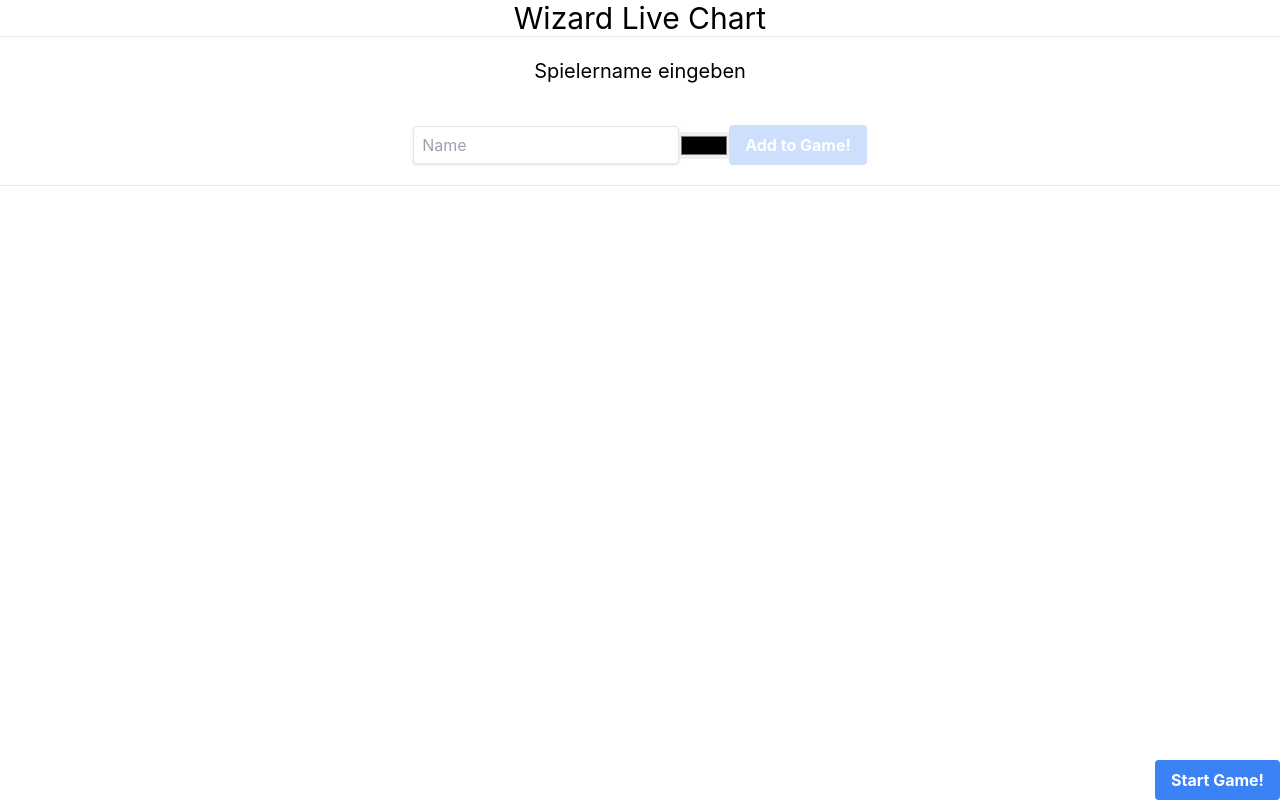
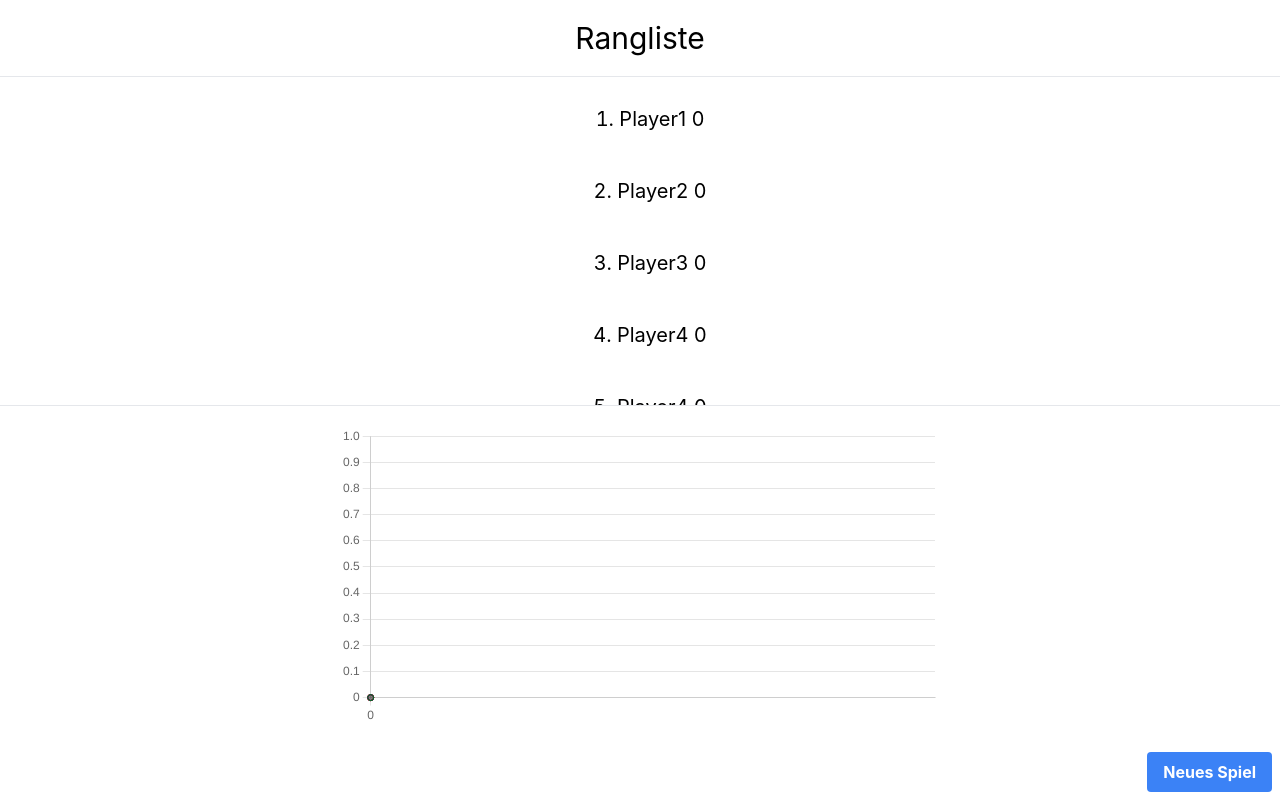
Before and after one commit to TomEngelmann/livechart, a React (Create React App) app: page / in a window 1280 px wide. Built offline with nearby package versions, Linux system fonts and the light colour scheme.

Commit message:
feat(#2): Endscreen

```diff
--- a/src/App.tsx
+++ b/src/App.tsx
@@ -25,7 +25,7 @@ interface PlayerPrediction {
 
 interface Players extends Array<Player> {}
 function App() {
-  const [gameMode, setGameMode] = React.useState("preGame");
+  const [gameMode, setGameMode] = React.useState("end");
   const [predictMode, setPredictMode] = React.useState(true);
   const [round, setRound] = React.useState(1);
   const [players, setPlayers] = React.useState<Players>([
@@ -43,6 +43,18 @@ function App() {
     },
     {
       name: "Player3",
+      points: 0,
+      history: [0],
+      color: "red",
+    },
+    {
+      name: "Player4",
+      points: 0,
+      history: [0],
+      color: "red",
+    },
+    {
+      name: "Player4",
       points: 0,
       history: [0],
       color: "red",
@@ -134,7 +146,7 @@ function App() {
             <div className="col-span-2"></div>
             <div className="col-span-8">
               {<Chart totalRounds={totalRounds} playerSet={players} />}
-              <div className="w-full grid grid-cols-2 gap-5">
+              <div className="w-full grid md:grid-cols-2 lg:grid-cols-3 gap-5 sm:grid-cols-1 maxH">
                 {players.map((item: Player) => {
                   return (
                     <PlayerCard
@@ -170,7 +182,7 @@ function App() {
                     nextRound();
                   }}
                 >
-                  Next round
+                  {round < totalRounds ? "Next round" : "Finish"}
                 </button>
               )}
             </div>
--- a/src/components/Chart.tsx
+++ b/src/components/Chart.tsx
@@ -37,11 +37,14 @@ interface ChartProps {
 }
 
 export default function Chart({ playerSet, totalRounds }: ChartProps) {
+  const [fullScreen, setFullScreen] = React.useState(false);
   let labels = [];
   for (let i = 0; i <= totalRounds; i++) {
     labels.push(i);
   }
   const options: ChartOptions<"line"> = {
+    maintainAspectRatio: true,
+
     responsive: true,
     plugins: {
       legend: {
@@ -71,5 +74,16 @@ export default function Chart({ playerSet, totalRounds }: ChartProps) {
       };
     }),
   };
-  return <Line options={options} data={data} className="w-full" />;
+  return (
+    <div
+      className={fullScreen ? "full w-full" : ""}
+      onClick={() => {
+        setFullScreen((prev) => !prev);
+      }}
+    >
+      <div className={fullScreen ? "content" : ""}>
+        <Line options={options} data={data} />
+      </div>
+    </div>
+  );
 }
--- a/src/components/FinishScreen.tsx
+++ b/src/components/FinishScreen.tsx
@@ -1,3 +1,5 @@
+import Chart from "./Chart";
+
 export interface Player {
   name: string;
   points: number;
@@ -17,7 +19,10 @@ export default function FinishScreen({ players, newGame }: FinishProps) {
         <div className="w-screen h-screen">
           <h1 className="text-3xl text-center p-5">Rangliste</h1>
           <hr />
-          <ol className="pl-5 mt-2 space-y-1 list-decimal list-inside">
+          <ol
+            className="pl-5 mt-2 space-y-1 list-decimal list-inside maxH"
+            style={{ maxHeight: "40vh" }}
+          >
             {Object.values(players).map((item) => (
               <li key={item.name} className="text-xl text-center p-5">
                 {item.name} {item.points}
@@ -25,7 +30,18 @@ export default function FinishScreen({ players, newGame }: FinishProps) {
             ))}
           </ol>
           <hr />
-
+          <div className="w-full grid grid-cols-12">
+            <div className="col-span-3  w-50"></div>
+            <div className="col-span-6 flex flex-col flex-start p-5  maxH">
+              {
+                <Chart
+                  totalRounds={players[0].history.length - 1}
+                  playerSet={players}
+                />
+              }
+            </div>
+            <div className="col-span-3"></div>
+          </div>
           <div className="absolute bottom-0 right-0">
             {/*
                 <button
--- a/src/components/PreGame.tsx
+++ b/src/components/PreGame.tsx
@@ -11,7 +11,6 @@ interface PreGameProps {
   setGamePlayers: (input: Players) => void;
 }
 export default function PreGame({ setGamePlayers }: PreGameProps) {
-  const [names, setNames] = React.useState<string[]>([]);
   const [playerObject, setPlayerObject] = React.useState<Player>({
     name: "",
     points: 0,
@@ -88,7 +87,7 @@ export default function PreGame({ setGamePlayers }: PreGameProps) {
         <hr />
         <div className="w-full grid grid-cols-12">
           <div className="col-span-3"></div>
-          <div className="col-span-6 flex flex-col flex-start p-5 ">
+          <div className="col-span-6 flex flex-col flex-start p-5  maxH">
             {player.map((item) => {
               return (
                 <div
@@ -105,7 +104,8 @@ export default function PreGame({ setGamePlayers }: PreGameProps) {
       </div>
 
       <button
-        className="bg-blue-500 hover:bg-blue-500 text-white font-bold py-2 px-4 rounded absolute bottom-0 right-0"
+        className="bg-blue-500 hover:bg-blue-500 text-white font-bold py-2 px-4 rounded absolute bottom-0 right-0 disabled:opacity-50"
+        disabled={60 % player.length !== 0 || player.length < 3}
         onClick={() => {
           setGamePlayers(player);
         }}
--- a/src/index.css
+++ b/src/index.css
@@ -14,3 +14,26 @@ code {
   font-family: source-code-pro, Menlo, Monaco, Consolas, "Courier New",
     monospace;
 }
+.full {
+  position: fixed; /* Stay in place */
+  z-index: 1; /* Sit on top */
+  left: 0;
+  top: 0;
+  width: 100%; /* Full width */
+  height: 100%; /* Full height */
+  overflow: auto; /* Enable scroll if needed */
+  background-color: rgb(0, 0, 0); /* Fallback color */
+  background-color: rgba(0, 0, 0, 0.4); /* Black w/ opacity */
+}
+
+.content {
+  background-color: #fefefe;
+  position: fixed;
+  height: 100vh;
+  cursor: zoom-out;
+  width: 100vw; /* Could be more or less, depending on screen size */
+}
+.maxH {
+  max-height: 55vh;
+  overflow-y: auto;
+}
```
